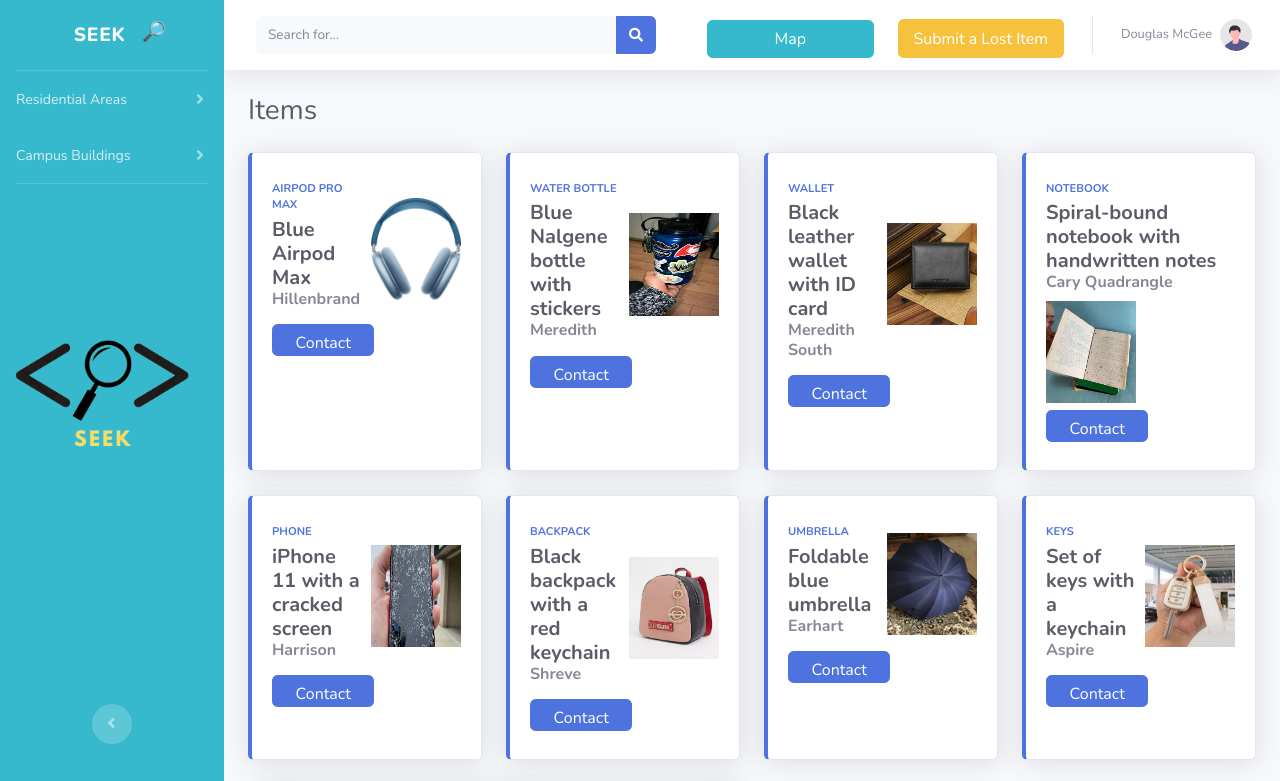
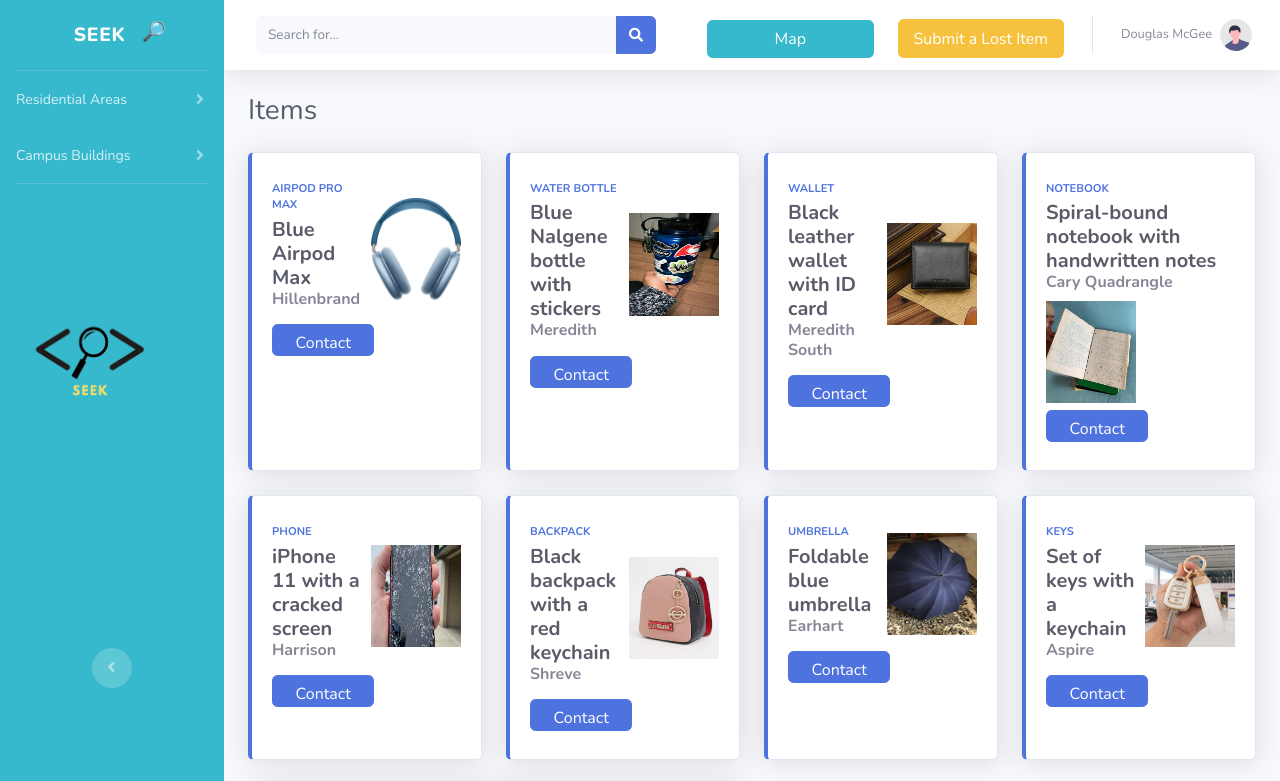
Before and after one commit to Atharva404/Seek, a website with bundled scripts: page index.html in a window 1280 px wide. Shown: the top 781 px of the page. Built offline with nearby package versions, Linux system fonts and the light colour scheme; no server answers.

Commit message:
changed size of the logo

```diff
--- a/index.html
+++ b/index.html
@@ -95,7 +95,7 @@
             <!-- Divider -->
             <hr class="sidebar-divider">
 
-            <img src="images/logo.png" alt="" style="margin-top: 8vw;">
+            <img src="images/logo.png" alt="" style="margin-top: 8vw; width: 11vw; height: 8vw; margin-left: 2vw;">
 
             <!-- Sidebar Toggler (Sidebar) -->
             <div class="text-center d-none d-md-inline" style="margin-top: 19vw;">
```
